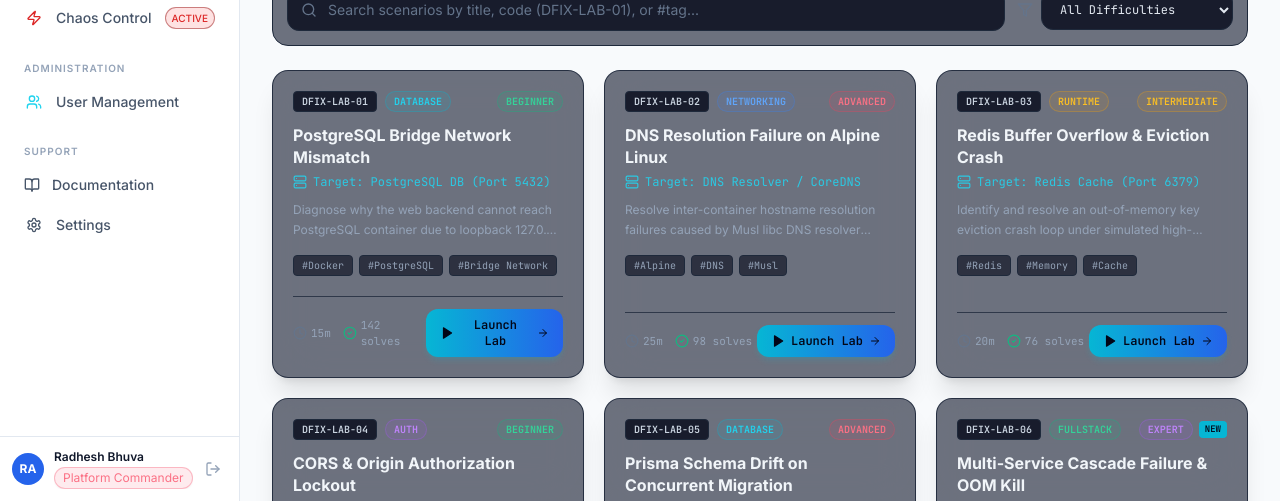
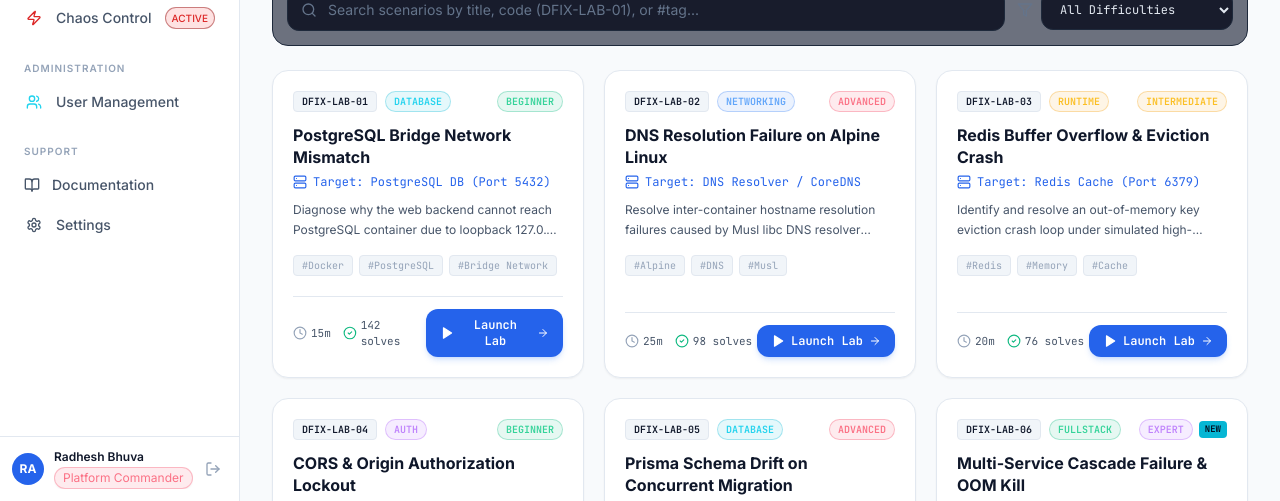
Before and after one commit to Radheshbhuva/DeployFixLab, a React (Vite) app in the folder frontend/: page /labs in a window 1280 px wide. Shown: the part 299-800 px from the top of the page. Built offline with nearby package versions, Linux system fonts and the light colour scheme; no server answers.

Commit message:
feat(theme): theme LabCard scenario cards with semantic border and surface tokens

```diff
--- a/frontend/src/features/labs/LabCard.tsx
+++ b/frontend/src/features/labs/LabCard.tsx
@@ -39,12 +39,12 @@ export const LabCard: React.FC<LabCardProps> = ({ lab, onStart }) => {
   };
 
   return (
-    <div className="rounded-2xl border border-slate-800/90 bg-slate-900/60 backdrop-blur-xl p-5 shadow-xl flex flex-col justify-between transition-all duration-200 hover:border-slate-700 hover:shadow-2xl hover:shadow-cyan-500/5 group text-left relative overflow-hidden">
+    <div className="rounded-2xl border border-border-default bg-bg-surface backdrop-blur-xl p-5 shadow-sm hover:shadow-xl flex flex-col justify-between transition-all duration-200 hover:border-brand-primary/40 group text-left relative overflow-hidden">
       <div>
         {/* Top Badges */}
         <div className="flex items-center justify-between gap-2 mb-3">
           <div className="flex items-center gap-2">
-            <span className="text-[10px] font-mono font-extrabold px-2 py-0.5 rounded bg-slate-950/80 border border-slate-800 text-slate-300">
+            <span className="text-[10px] font-mono font-extrabold px-2 py-0.5 rounded bg-bg-raised border border-border-default text-text-primary">
               {lab.code}
             </span>
             <span
@@ -73,18 +73,18 @@ export const LabCard: React.FC<LabCardProps> = ({ lab, onStart }) => {
         </div>
 
         {/* Title */}
-        <h3 className="font-bold text-base text-slate-100 group-hover:text-cyan-400 transition-colors leading-snug mb-1.5">
+        <h3 className="font-bold text-base text-text-primary group-hover:text-brand-primary transition-colors leading-snug mb-1.5">
           {lab.title}
         </h3>
 
         {/* Target Service Node */}
-        <div className="flex items-center gap-1.5 text-xs font-mono text-cyan-400/90 mb-2.5">
+        <div className="flex items-center gap-1.5 text-xs font-mono text-brand-primary mb-2.5">
           <Server className="w-3.5 h-3.5" />
           <span>Target: {lab.targetService}</span>
         </div>
 
         {/* Description */}
-        <p className="text-xs text-slate-400 line-clamp-2 leading-relaxed mb-4 font-sans">
+        <p className="text-xs text-text-secondary line-clamp-2 leading-relaxed mb-4 font-sans">
           {lab.description}
         </p>
 
@@ -93,7 +93,7 @@ export const LabCard: React.FC<LabCardProps> = ({ lab, onStart }) => {
           {lab.tags.slice(0, 3).map((tag, idx) => (
             <span
               key={idx}
-              className="text-[10px] font-mono px-2 py-0.5 rounded bg-slate-950/60 border border-slate-800 text-slate-400"
+              className="text-[10px] font-mono px-2 py-0.5 rounded bg-bg-raised border border-border-default text-text-muted"
             >
               #{tag}
             </span>
@@ -102,10 +102,10 @@ export const LabCard: React.FC<LabCardProps> = ({ lab, onStart }) => {
       </div>
 
       {/* Footer Meta & Start Button */}
-      <div className="pt-3 border-t border-slate-800/80 flex items-center justify-between text-xs font-mono">
-        <div className="flex items-center gap-3 text-slate-400 text-[11px]">
+      <div className="pt-3 border-t border-border-default flex items-center justify-between text-xs font-mono">
+        <div className="flex items-center gap-3 text-text-secondary text-[11px]">
           <span className="flex items-center gap-1">
-            <Clock className="w-3.5 h-3.5 text-slate-500" />
+            <Clock className="w-3.5 h-3.5 text-text-muted" />
             {lab.estimatedMinutes}m
           </span>
           <span className="flex items-center gap-1">
@@ -117,7 +117,7 @@ export const LabCard: React.FC<LabCardProps> = ({ lab, onStart }) => {
         <button
           type="button"
           onClick={() => onStart(lab.id)}
-          className="inline-flex items-center gap-1.5 px-3.5 py-2 rounded-xl bg-gradient-to-r from-cyan-500 to-blue-600 hover:from-cyan-400 hover:to-blue-500 text-slate-950 font-bold text-xs shadow-md shadow-cyan-500/20 transition-all group-hover:scale-[1.02]"
+          className="inline-flex items-center gap-1.5 px-3.5 py-2 rounded-xl bg-brand-primary hover:bg-brand-hover text-white font-bold text-xs shadow-md shadow-blue-500/20 transition-all group-hover:scale-[1.02]"
         >
           <Play className="w-3.5 h-3.5 fill-current" />
           <span>Launch Lab</span>
```
